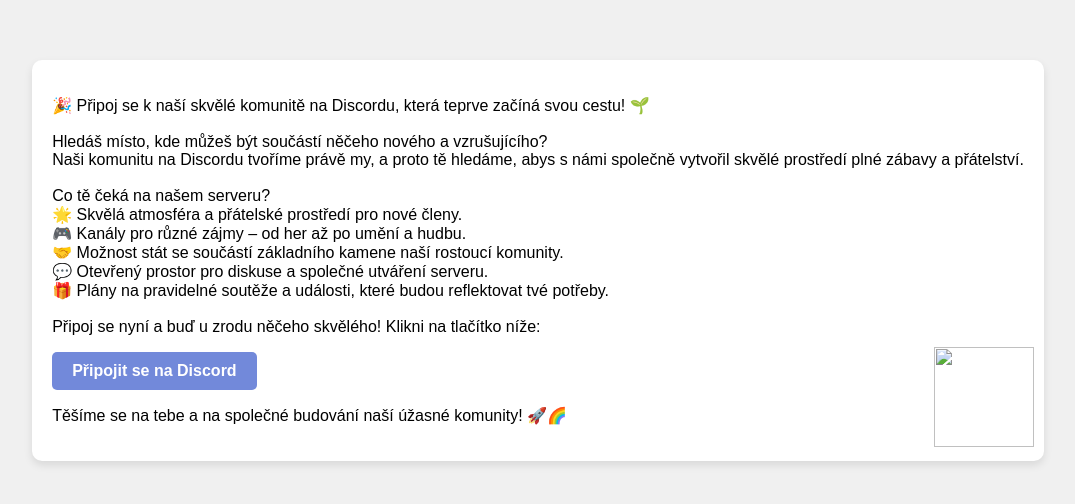
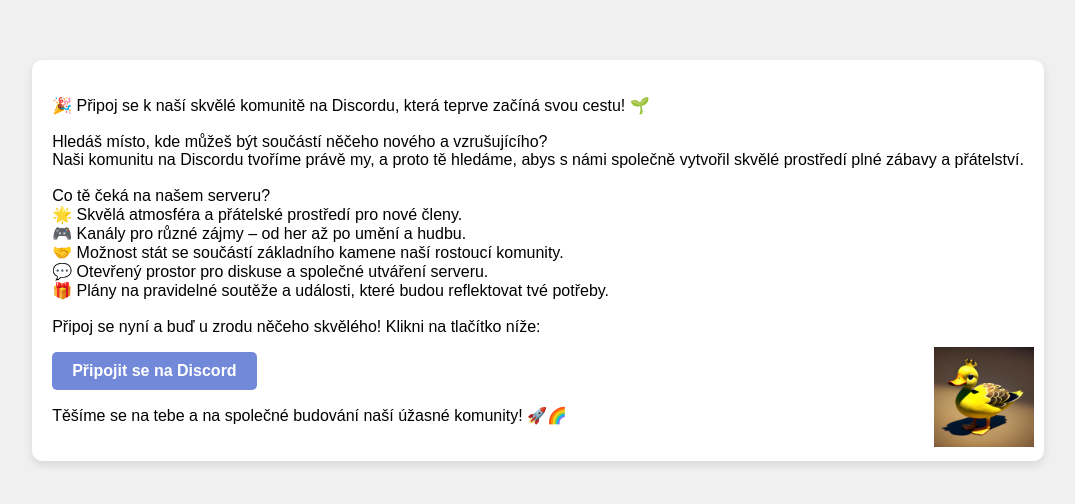
Before and after one commit to ArNnI/kingduckdom, a plain HTML site: page index.html in a window 1280 px wide. Shown: the part 140-644 px from the top of the page, without its empty margins (102-1177 px from the left). Drawn offline with Linux system fonts and the light colour scheme.

Commit message:
Update index.html

```diff
--- a/index.html
+++ b/index.html
@@ -4,7 +4,7 @@
     <meta charset="UTF-8">
     <meta name="viewport" content="width=device-width, initial-scale=1.0">
     <title>KingDuckDom</title>
-    <link rel="icon" type="image/x-icon" href="image/duck.ico">
+    <link rel="icon" type="image/x-icon" href="https://raw.githubusercontent.com/ArNnI/kingduckdom/main/Kachna.ico">
     <style>
     body {
         font-family: Arial, sans-serif;
@@ -64,7 +64,7 @@
         Těšíme se na tebe a na společné budování naší úžasné komunity! 🚀🌈
     </p>
     <div class="img-container">
-        <img src="image/duck.ico" width="100" height="100">
+        <img src="https://raw.githubusercontent.com/ArNnI/kingduckdom/main/Kachna.ico" width="100" height="100">
     </div>
     </div>
 </body>
```
